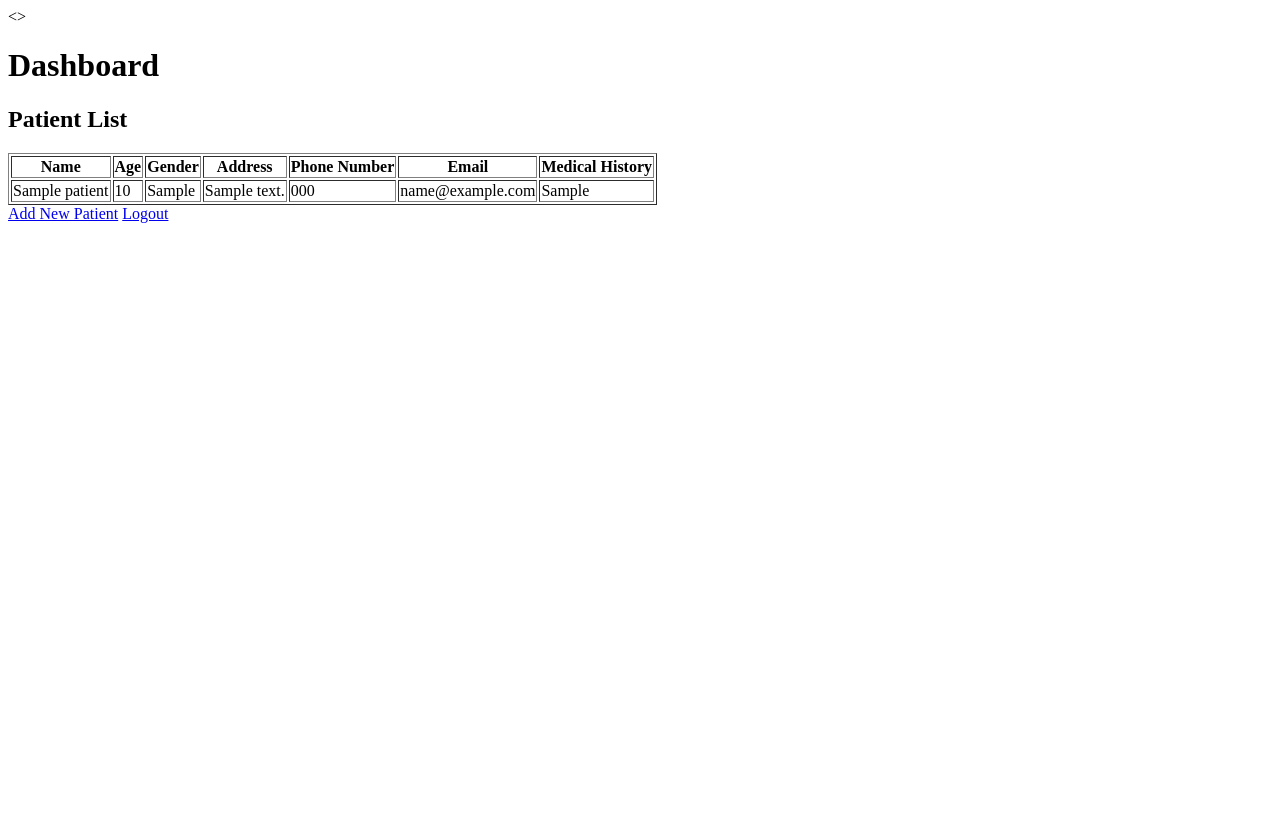
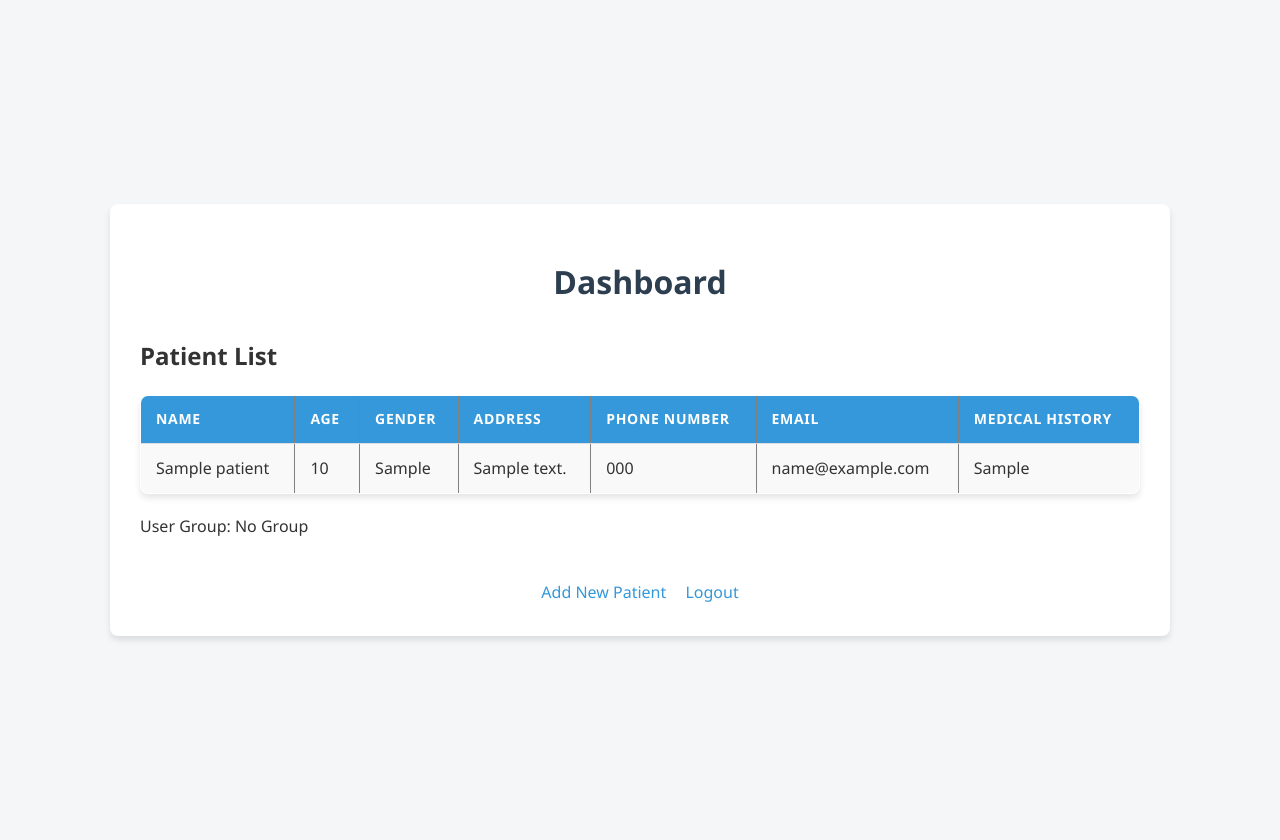
Before and after one commit to anugrahk21/VitalLog-Django, a Django app: page /dashboard/ in a window 1280 px wide. Before the commit the page ends 223 px from the top, so only its background shows below. Run offline with Django 5.2, Linux system fonts and the light colour scheme; a user stored in the database is signed in; tables that the repository leaves empty hold one stand-in row (values such as "Sample post").

Commit message:
feat: Enhance user management and styling with new forms, CSS, and template updates

```diff
--- a/hospital_project/app/forms.py
+++ b/hospital_project/app/forms.py
@@ -1,7 +1,7 @@
 from django import forms
 from django.forms import ModelForm
 from .models import Patient
-from django.contrib.auth.models import User
+from django.contrib.auth.models import User # Built in user model
 from django.contrib.auth.forms import UserCreationForm, AuthenticationForm
 
 class PatientForm(ModelForm):
@@ -56,4 +56,4 @@ class PatientForm(ModelForm):
 class UsersForm(UserCreationForm):
     class Meta:
         model = User
-        fields = ['username', 'email']
+        fields = ['username', 'email', 'password1', 'password2', 'groups']
--- a/hospital_project/hospital_project/settings.py
+++ b/hospital_project/hospital_project/settings.py
@@ -117,6 +117,9 @@ USE_TZ = True
 # https://docs.djangoproject.com/en/5.0/howto/static-files/
 
 STATIC_URL = 'static/'
+STATICFILES_DIRS = [
+    BASE_DIR / "static",
+]
 
 # Default primary key field type
 # https://docs.djangoproject.com/en/5.0/ref/settings/#default-auto-field
--- a/hospital_project/hospital_project/views.py
+++ b/hospital_project/hospital_project/views.py
@@ -4,6 +4,8 @@ from app.models import Patient
 from django.contrib.auth.decorators import login_required
 from django.contrib.auth import login, authenticate, logout
 from django.contrib.auth.forms import AuthenticationForm
+#import groups,permissions
+from django.contrib.auth.models import Group, Permission
 
 @login_required(login_url='login')
 def add_patient(request):
--- /dev/null
+++ b/hospital_project/static/css/styles.css
@@ -0,0 +1,164 @@
+/* Basic Clean Styles for Hospital Project */
+
+body {
+    font-family: 'Segoe UI', Tahoma, Geneva, Verdana, sans-serif;
+    background-color: #f4f6f8;
+    color: #333;
+    line-height: 1.6;
+    margin: 0;
+    padding: 20px;
+    display: flex;
+    justify-content: center;
+    align-items: center;
+    min-height: 100vh;
+    flex-direction: column;
+}
+
+h1 {
+    color: #2c3e50;
+    text-align: center;
+    margin-bottom: 30px;
+}
+
+form {
+    background: #fff;
+    padding: 30px;
+    border-radius: 8px;
+    box-shadow: 0 4px 6px rgba(0, 0, 0, 0.1);
+    max-width: 500px;
+    width: 100%;
+}
+
+label {
+    display: block;
+    margin-bottom: 8px;
+    font-weight: 600;
+    color: #555;
+}
+
+input[type="text"],
+input[type="email"],
+input[type="tel"],
+input[type="password"],
+input[type="number"],
+textarea,
+select {
+    width: 100%;
+    padding: 10px;
+    margin-bottom: 20px;
+    border: 1px solid #ddd;
+    border-radius: 4px;
+    box-sizing: border-box;
+    /* Ensures padding doesn't affect width */
+    font-size: 16px;
+}
+
+input:focus,
+textarea:focus,
+select:focus {
+    border-color: #3498db;
+    outline: none;
+    box-shadow: 0 0 5px rgba(52, 152, 219, 0.3);
+}
+
+select[multiple] {
+    height: auto !important;
+    min-height: 150px;
+    background-color: #fff;
+    padding: 10px;
+    border: 1px solid #ddd;
+    border-radius: 4px;
+    width: 100%;
+}
+
+button {
+    width: 100%;
+    padding: 12px;
+    background-color: #3498db;
+    color: white;
+    border: none;
+    border-radius: 4px;
+    font-size: 16px;
+    cursor: pointer;
+    transition: background-color 0.3s ease;
+}
+
+button:hover {
+    background-color: #2980b9;
+}
+
+/* Links */
+a {
+    color: #3498db;
+    text-decoration: none;
+    display: block;
+    text-align: center;
+    margin-top: 20px;
+}
+
+a:hover {
+    text-decoration: underline;
+}
+
+/* Error Messages */
+.errorlist {
+    color: #e74c3c;
+    list-style: none;
+    padding: 0;
+    margin: 0 0 20px 0;
+    font-size: 14px;
+}
+
+/* Help text */
+.helptext {
+    display: block;
+    margin-top: -15px;
+    margin-bottom: 20px;
+    font-size: 0.85em;
+    color: #888;
+}
+
+/* Table Styles */
+table {
+    width: 100%;
+    border-collapse: collapse;
+    margin: 20px 0;
+    background: #fff;
+    box-shadow: 0 4px 6px rgba(0, 0, 0, 0.1);
+    border-radius: 8px;
+    overflow: hidden;
+    /* Ensures rounded corners on the table */
+}
+
+th,
+td {
+    padding: 12px 15px;
+    text-align: left;
+    border-bottom: 1px solid #ddd;
+}
+
+th {
+    background-color: #3498db;
+    color: white;
+    text-transform: uppercase;
+    font-size: 14px;
+    letter-spacing: 0.05em;
+}
+
+tr:nth-child(even) {
+    background-color: #f9f9f9;
+}
+
+
+tr:hover {
+    background-color: #f1f1f1;
+}
+
+.container {
+    background: #fff;
+    padding: 30px;
+    border-radius: 8px;
+    box-shadow: 0 4px 6px rgba(0, 0, 0, 0.1);
+    width: 100%;
+    max-width: 1000px;
+}
--- a/hospital_project/templates/add_user.html
+++ b/hospital_project/templates/add_user.html
@@ -1,10 +1,12 @@
 <!DOCTYPE html>
+{% load static %}
 <html lang="en">
 
 <head>
     <meta charset="UTF-8">
     <meta name="viewport" content="width=device-width, initial-scale=1.0">
     <title>Add User</title>
+    <link rel="stylesheet" href="{% static 'css/styles.css' %}">
 </head>
 
 <body>
--- a/hospital_project/templates/login.html
+++ b/hospital_project/templates/login.html
@@ -1,10 +1,12 @@
 <!DOCTYPE html>
+{% load static %}
 <html lang="en">
 
 <head>
     <meta charset="UTF-8">
     <meta name="viewport" content="width=device-width, initial-scale=1.0">
     <title>Login</title>
+    <link rel="stylesheet" href="{% static 'css/styles.css' %}">
 </head>
 
 <body>
--- a/hospital_project/templates/view.html
+++ b/hospital_project/templates/view.html
@@ -1,12 +1,16 @@
 <!DOCTYPE html>
+{% load static %}
 <html lang="en">
+
 <head>
     <meta charset="UTF-8">
     <meta name="viewport" content="width=device-width, initial-scale=1.0">
     <title>Dashboard</title>
+    <link rel="stylesheet" href="{% static 'css/styles.css' %}">
 </head>
 
-    <>
+<body>
+    <div class="container">
         <h1>Dashboard</h1>
         <h2>Patient List</h2>
         <table border="1">
@@ -32,8 +36,19 @@
             {% endfor %}
         </table>
 
-        <a href="/add_patient/">Add New Patient</a>
-        <a href="/logout/">Logout</a>
+        <p>User Group:
+            {% for group in user.groups.all %}
+            {{ group.name }}
+            {% empty %}
+            No Group
+            {% endfor %}
+        </p>
 
+        <div style="text-align: center; margin-top: 20px;">
+            <a href="/add_patient/" style="display: inline-block; margin-right: 15px;">Add New Patient</a>
+            <a href="/logout/" style="display: inline-block;">Logout</a>
+        </div>
+    </div>
 </body>
+
 </html>
```
Also changed, not shown: hospital_project/templates/add_patient.html (+18 -15 lines). Lines whose indentation alone changed are shown as unchanged.
